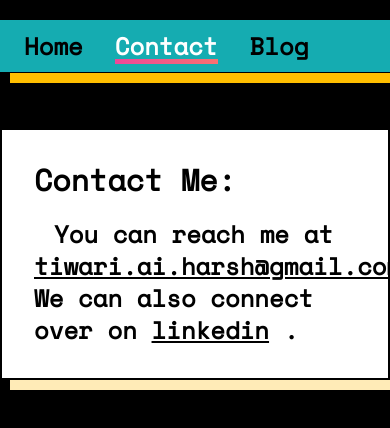
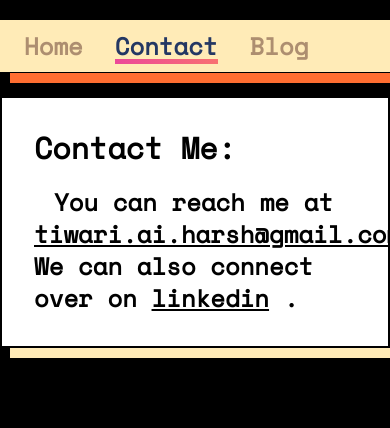
Before and after one commit to tiwari-ai-harsh/Portfolio-Website, a Next.js app: page /contact in a window 390 px wide. Shown: the top 428 px of the page. Built offline with nearby package versions, Linux system fonts and the light colour scheme; what taos would draw is missing.

Commit message:
Responsive change

```diff
--- a/app/layout.tsx
+++ b/app/layout.tsx
@@ -29,7 +29,7 @@ export default function RootLayout({
               <SideBar />
             </aside>
             <div
-              className={`pt-32 xl:pt-5 w-screen flex-1 px-0 md:px-10 text-2xl font-bold
+              className={`pt-24 md:pt-32 xl:pt-5 w-screen flex-1 px-0 md:px-10 text-2xl font-bold
               scrollbar-thin scrollbar-thumb-gray-200 scrollbar-track-black overflow-y-scroll scrollbar-thumb-rounded-full scrollbar-track-rounded-full
               `}
             >
--- a/components/contact/contactMeForm.tsx
+++ b/components/contact/contactMeForm.tsx
@@ -5,7 +5,10 @@ export default function ContactMeForm() {
     <CardWrapper heading="Contact Me:">
       <div className="mt-5 text-2xl text-black md:text-4xl indent-5">
         You can reach me at{' '}
-        <a href="mailto:tiwari.ai.harsh@gmail.com" className="underline">
+        <a
+          href="mailto:tiwari.ai.harsh@gmail.com"
+          className="flex-wrap underline"
+        >
           tiwari.ai.harsh@gmail.com
         </a>
         . We can also connect over on{' '}
--- a/components/nav/navLink.tsx
+++ b/components/nav/navLink.tsx
@@ -15,10 +15,11 @@ export default function NavLink({
       className={`mx-4 text-2xl md:text-3xl font-semibold transition-all duration-300 ease-in-out group`}
     >
       <span
-        className={`bg-left-bottom bg-gradient-to-r from-pink-500 to-red-400 bg-[length:0%_2px] bg-no-repeat ${
+        className={`bg-left-bottom bg-gradient-to-r from-pink-500 to-red-400
+        bg-[length:0%_2px] bg-no-repeat ${
           active
-            ? `bg-[length:100%_5px] font-bold xl:text-black text-white`
-            : 'xl:text-gray-400 text-black'
+            ? `bg-[length:100%_5px] font-bold xl:text-black text-[#243763]`
+            : 'xl:text-gray-400 text-[#AD8E70]'
         } transition-all duration-500 ease-out`}
       >
         {children}
--- a/components/nav/navbar.tsx
+++ b/components/nav/navbar.tsx
@@ -9,9 +9,9 @@ export default function NavBar() {
   return (
     <nav
       className="
-     bg-[#15acb1] px-2 sm:px-4 py-2.5 w-full md:m-5 my-5
+     bg-[#FFEBB7] px-2 sm:px-4 py-2.5 w-full md:m-5 my-5
      dark:bg-gray-900 fixed md:w-[95%] z-20 top-0 border-b
-     dark:border-gray-600 border-black shadow-[10px_10px_0px_0px_rgba(255,191,0)]"
+     dark:border-gray-600 border-black shadow-[10px_10px_0px_0px_rgba(255,110,49)]"
     >
       <div className="container flex flex-wrap items-center justify-between mx-auto">
         <a href="https://flowbite.com/" className="flex items-center">
```
